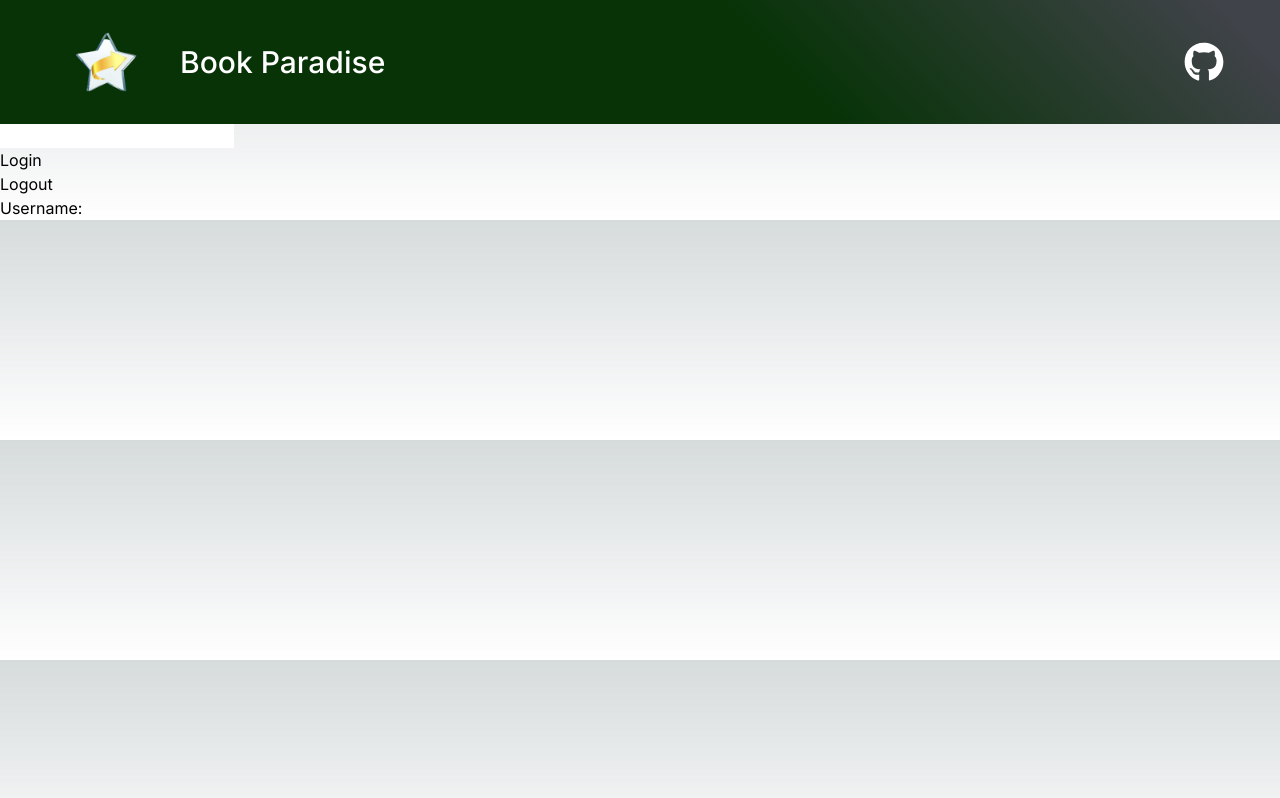
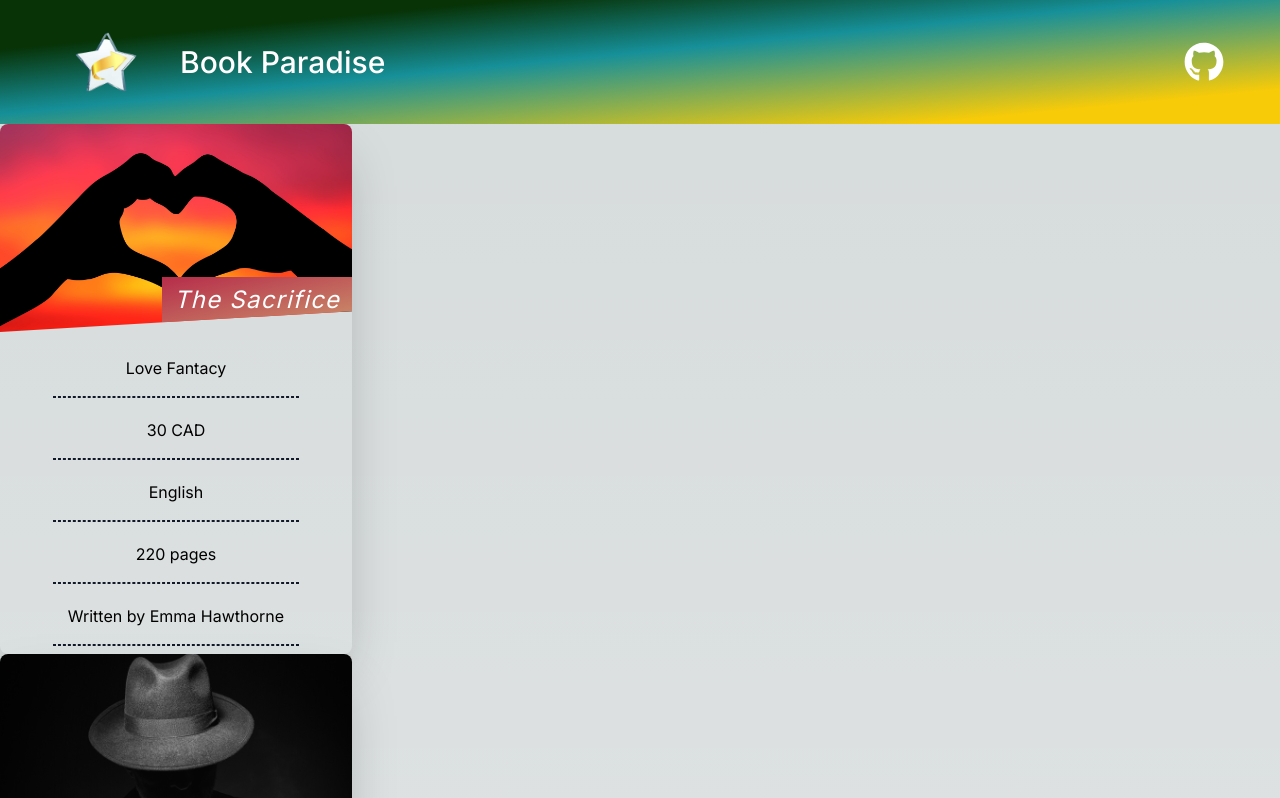
Before and after one commit to sandeep194920/BookStoreApp, a Next.js app: page / in a window 1280 px wide. Shown: the top 798 px of the page. Built offline with nearby package versions, Linux system fonts and the light colour scheme.

Commit message:
book design first phase done

```diff
--- a/src/app/globals.css
+++ b/src/app/globals.css
@@ -12,6 +12,18 @@
   --color-light-blue: rgb(22, 144, 153);
   --color-white: rgb(255, 255, 255);
   --color-dark-blue: rgb(0, 54, 85);
+  --color-fiction-bg: rgba(248, 250, 245, 0.815);
+  --color-dark-pink: rgb(182, 44, 74);
+  --color-light-yellow: rgb(247, 203, 8);
+  --color-book-background: rgba(245, 237, 237, 0.815);
+  --color-fiction-background: rgba(248, 250, 245, 0.815);
+  --color-mystery-background: rgba(243, 239, 239, 0.897);
+  --color-fantasy-background: rgba(245, 237, 237, 0.815);
+  --color-grey: rgba(105, 90, 90, 0.815);
+  --color-black: rgb(0, 0, 0);
+  --color-white: rgb(255, 255, 255);
+  --color-green: rgb(7, 51, 7);
+  --color-light-pink: rgb(202, 142, 106);
 }
 
 @media (prefers-color-scheme: dark) {
@@ -30,4 +42,33 @@ body {
       rgb(var(--background-end-rgb))
     )
     rgb(var(--background-start-rgb));
+  /* background-color: red; */
 }
+
+.clippath {
+  clip-path: polygon(0 0, 100% 0, 100% 90%, 0% 100%);
+}
+
+.fiction {
+  background: linear-gradient(
+    to bottom right,
+    var(--color-green),
+    var(--color-light-yellow)
+  );
+}
+
+.mystery {
+  background: linear-gradient(
+    to bottom right,
+    var(--color-grey),
+    var(--color-black)
+  );
+}
+
+.love {
+  background: linear-gradient(
+    to bottom right,
+    var(--color-dark-pink),
+    var(--color-light-pink)
+  );
+}
--- a/src/app/page.tsx
+++ b/src/app/page.tsx
@@ -3,6 +3,7 @@ import { useAppSelector } from '@/redux/store'
 import Login from './login'
 import React from 'react'
 import Header from '@/components/Header'
+import Books from '@/components/Books'
 
 export default function Home() {
   const { username, isModerator } = useAppSelector(
@@ -12,9 +13,10 @@ export default function Home() {
   return (
     <>
       <Header />
-      <Login />
+      <Books />
+      {/* <Login />
       <h1>Username: {username}</h1>
-      {isModerator && <h1>This user is a moderator</h1>}
+      {isModerator && <h1>This user is a moderator</h1>} */}
     </>
   )
 }
--- /dev/null
+++ b/src/components/Book.tsx
@@ -0,0 +1,68 @@
+import Image from 'next/image'
+import Link from 'next/link'
+import React from 'react'
+import { Book as BookType } from '@/utils/data'
+
+function Book(props: BookType) {
+  const { id, name, price, category, author, desc, language, pages } = props
+  const bookDetails = [
+    category,
+    `${price} CAD`,
+    language,
+    `${pages} pages`,
+    `Written by ${author}`,
+  ]
+  let bookImage
+  let bookHeader
+
+  switch (category) {
+    case 'Love Fantacy':
+      bookImage = 'love-fantacy.jpeg'
+      bookHeader = 'love'
+      break
+    case 'Thriller Mystery':
+      bookImage = 'mystery.jpg'
+      bookHeader = 'mystery'
+      break
+    case 'Fiction':
+      bookImage = 'fiction.jpg'
+      bookHeader = 'fiction'
+      break
+    default:
+      bookImage = 'mystery.jpg'
+  }
+  return (
+    <div className="min-w-[17rem] max-w-[17rem] space-y-6 rounded-lg shadow-[rgba(0,_0,_0,_0.25)_0px_25px_50px_-12px] sm:min-w-[20rem] sm:max-w-[20rem] md:min-w-[22rem] md:max-w-[22rem]">
+      <div
+        className="clippath relative h-[13rem] rounded-tl-lg rounded-tr-lg bg-cover backdrop-blur-none"
+        style={{
+          backgroundImage: `url(/images/${bookImage})`,
+          backgroundSize: 'cover',
+          backgroundBlendMode: 'screen',
+          backgroundPosition: 'center',
+        }}
+      >
+        <h4 className="absolute right-[0rem] top-[10rem] text-right text-xl sm:text-2xl">
+          <span
+            className={`${bookHeader} text-white italic px-3 py-2 tracking-wider`}
+          >
+            {name}
+          </span>
+        </h4>
+      </div>
+      <ul className="space-y-5 pb-2">
+        {bookDetails.map((bookDetail) => (
+          <div
+            className="space-y-[1rem] text-xs sm:text-sm md:text-base"
+            key={bookDetail}
+          >
+            <li className="mx-12 text-center">{bookDetail}</li>
+            <div className="mx-auto w-[70%] border border-b-[1px] border-dashed border-gray-900"></div>
+          </div>
+        ))}
+      </ul>
+    </div>
+  )
+}
+
+export default Book
--- /dev/null
+++ b/src/components/Books.tsx
@@ -0,0 +1,18 @@
+import React from 'react'
+import Book from './Book'
+import { useAppSelector } from '@/redux/store'
+
+function Books() {
+  const allBooks = useAppSelector((state) => state.booksReducer.value.books)
+  console.log('The books data is', allBooks)
+
+  return (
+    <section>
+      {allBooks.map((book) => {
+        return <Book key={book.id} {...book} />
+      })}
+    </section>
+  )
+}
+
+export default Books
--- /dev/null
+++ b/src/redux/features/books-slice.ts
@@ -0,0 +1,30 @@
+import { createSlice, PayloadAction } from '@reduxjs/toolkit'
+
+import { allBooks } from '@/utils/data'
+
+const initialState = {
+  value: {
+    books: allBooks,
+  },
+}
+
+const books = createSlice({
+  name: 'auth',
+  initialState,
+  reducers: {
+    editBook: () => {
+      return initialState
+    },
+    addNewBook: (state, action) => {
+      return {
+        value: {
+          ...initialState.value,
+        },
+      }
+    },
+    deleteBook: () => {},
+  },
+})
+
+export const { editBook, addNewBook, deleteBook } = books.actions
+export default books.reducer
--- a/src/redux/store.ts
+++ b/src/redux/store.ts
@@ -1,6 +1,7 @@
 // INFO: Holds all of our states inside of our redux
 import { configureStore } from '@reduxjs/toolkit'
 import authReducer from './features/auth-slice'
+import booksReducer from './features/books-slice'
 import { TypedUseSelectorHook, useSelector } from 'react-redux'
 
 export const store = configureStore({
@@ -8,6 +9,7 @@ export const store = configureStore({
   // Each sub-reducer inside "reducer" key is a slice that contains a specific set/subset of variables
   reducer: {
     authReducer,
+    booksReducer,
   },
 })
 
--- /dev/null
+++ b/src/utils/data.ts
@@ -0,0 +1,105 @@
+// this file contains all the books (array of books) we render from
+
+export type Book = {
+  id: number
+  name: string
+  category: string
+  language: string
+  price: string
+  pages: number
+  desc: string
+  author: string
+}
+
+export const allBooks: Book[] = [
+  {
+    id: 1,
+    name: 'The Sacrifice',
+    category: 'Love Fantacy',
+    language: 'English',
+    price: '30',
+    pages: 220,
+    desc: 'The sacrifice, lorem ipsum dolor sit amet consectetur adipisicing elit. Molestiae vel quis odit corporis impedit! Exercitationem ipsum quo pariatur dignissimos veniam natus soluta eaque expedita sunt saepe.',
+    author: 'Emma Hawthorne',
+  },
+  {
+    id: 2,
+    name: 'Innocent Criminal',
+    category: 'Thriller Mystery',
+    language: 'Spanish',
+    price: '45',
+    pages: 250,
+    desc: 'The innocent criminal, lorem ipsum dolor sit amet consectetur adipisicing elit. Molestiae vel quis odit corporis impedit! Exercitationem ipsum quo pariatur dignissimos veniam natus soluta eaque expedita sunt saepe.',
+    author: 'Alexander Blackwell',
+  },
+  {
+    id: 3,
+    name: 'Power of belief',
+    category: 'Fiction',
+    language: 'French',
+    price: '50',
+    pages: 270,
+    desc: 'The power of belief, Lorem ipsum dolor sit amet consectetur adipisicing elit. Molestiae vel quis odit corporis impedit! Exercitationem ipsum quo pariatur dignissimos veniam natus soluta eaque expedita sunt saepe.',
+    author: 'Olivia Sterling',
+  },
+  {
+    id: 4,
+    name: 'Self respect',
+    category: 'Fiction',
+    language: 'English',
+    price: '25',
+    pages: 170,
+    desc: 'The self respect, lorem ipsum dolor sit amet consectetur adipisicing elit. Molestiae vel quis odit corporis impedit! Exercitationem ipsum quo pariatur dignissimos veniam natus soluta eaque expedita sunt saepe.',
+    author: 'Benjamin Knight',
+  },
+  {
+    id: 5,
+    name: 'A Sweet Pain',
+    category: 'Love Fantacy',
+    language: 'German',
+    price: '43',
+    pages: 120,
+    desc: 'The sweet pain, lorem ipsum dolor sit amet consectetur adipisicing elit. Molestiae vel quis odit corporis impedit! Exercitationem ipsum quo pariatur dignissimos veniam natus soluta eaque expedita sunt saepe.',
+    author: 'Isabella Monroe',
+  },
+  {
+    id: 6,
+    name: 'Invisible weapon',
+    category: 'Thriller Mystery',
+    language: 'English',
+    price: '35',
+    pages: 260,
+    desc: 'The invisible weapon, lorem ipsum dolor sit amet consectetur adipisicing elit. Molestiae vel quis odit corporis impedit! Exercitationem ipsum quo pariatur dignissimos veniam natus soluta eaque expedita sunt saepe.',
+    author: 'Elijah Hartman',
+  },
+  {
+    id: 7,
+    name: 'Who can it be?',
+    category: 'Thriller Mystery',
+    language: 'English',
+    price: '55',
+    pages: 250,
+    desc: 'How can it be, lorem ipsum dolor sit amet consectetur adipisicing elit. Molestiae vel quis odit corporis impedit! Exercitationem ipsum quo pariatur dignissimos veniam natus soluta eaque expedita sunt saepe.',
+    author: 'Sophia Carmichael',
+  },
+  {
+    id: 8,
+    name: 'The Day before',
+    category: 'Love Fantacy',
+    language: 'English',
+    price: '30',
+    pages: 230,
+    desc: 'The Day before, lorem ipsum dolor sit amet consectetur adipisicing elit. Molestiae vel quis odit corporis impedit! Exercitationem ipsum quo pariatur dignissimos veniam natus soluta eaque expedita sunt saepe.',
+    author: 'Nathanial Drake',
+  },
+  {
+    id: 9,
+    name: "Life isn't serious",
+    category: 'Fiction',
+    language: 'English',
+    price: '25',
+    pages: 170,
+    desc: "Life isn't serious, lorem ipsum dolor sit amet consectetur adipisicing elit. Molestiae vel quis odit corporis impedit! Exercitationem ipsum quo pariatur dignissimos veniam natus soluta eaque expedita sunt saepe.",
+    author: 'Ava Summers',
+  },
+]
--- a/tailwind.config.ts
+++ b/tailwind.config.ts
@@ -12,9 +12,11 @@ const config: Config = {
         'gradient-radial': 'radial-gradient(var(--tw-gradient-stops))',
         'gradient-conic':
           'conic-gradient(from 180deg at 50% 50%, var(--tw-gradient-stops))',
+        'gradient-header':
+          'linear-gradient(to bottom right, var(--color-green) 20%, var(--color-light-blue) 46%, var(--color-light-yellow) 86%)',
 
-        'gradient-header':
-          'linear-gradient(46deg, var(--color-green) 60%, rgba(65, 67, 74, 1) 96%, rgba(65, 67, 74, 1) 96%)',
+        'fiction-header':
+          'linear-gradient(to top right, var(--color-green) 40%, var(--color-light-yellow) 75%)',
       },
       colors: {},
     },
```
